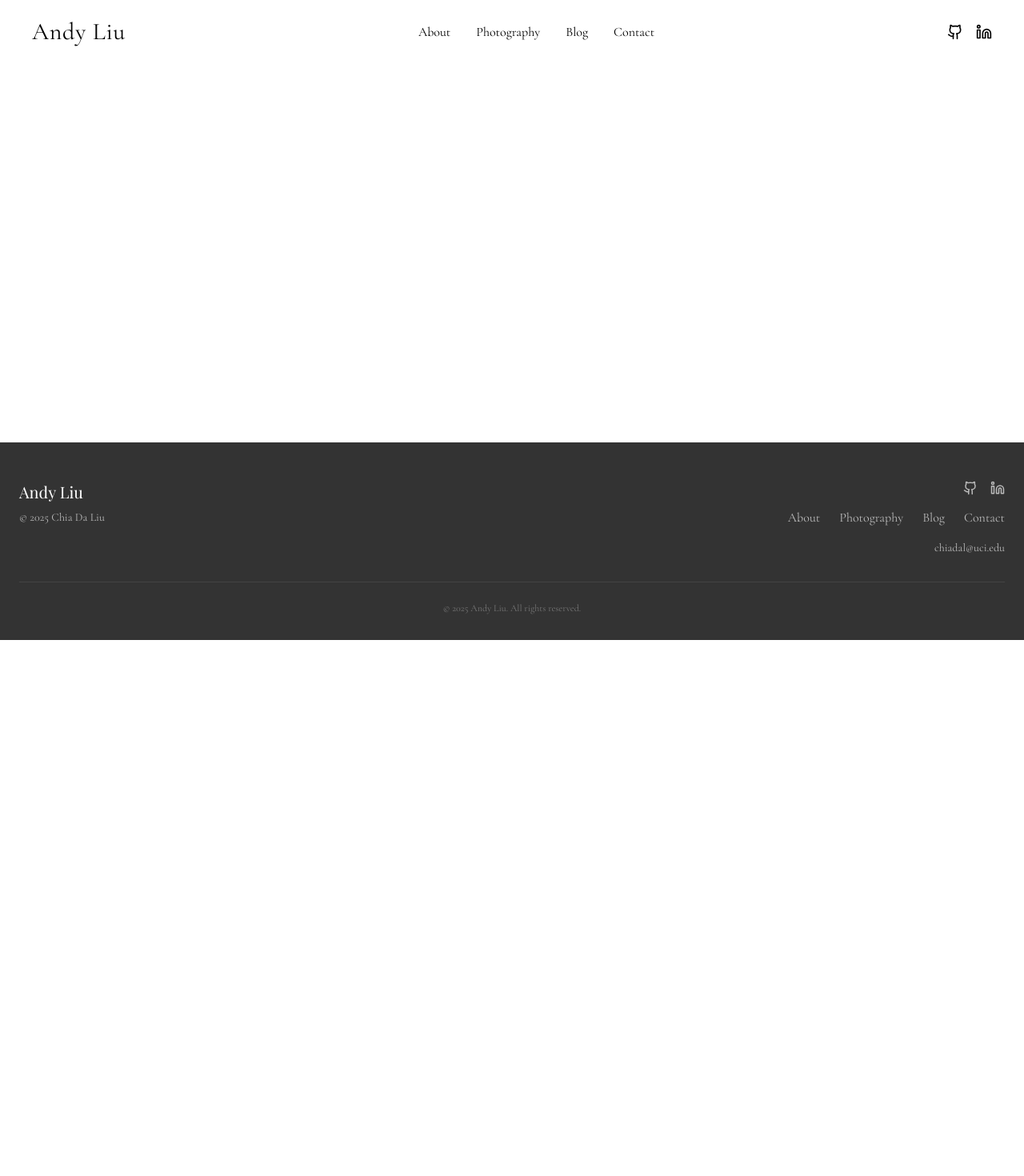
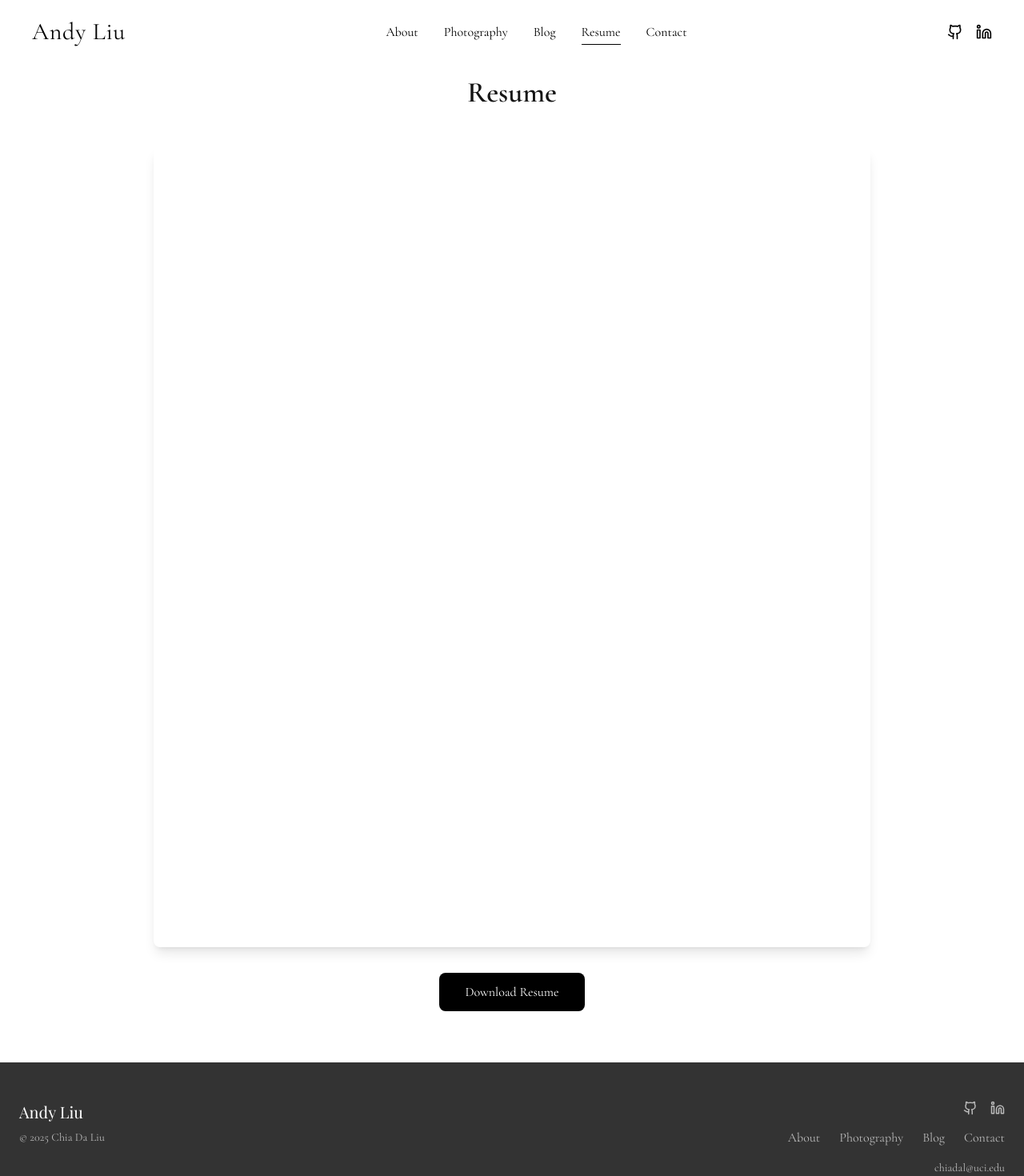
Before and after one commit to Yoppman/AndyLiu-Website, a React (Vite) app: page /resume in a window 1280 px wide. Shown: the top 1470 px of the page at 80% size. Before the commit the page ends 800 px from the top, so only its background shows below. Built offline with nearby package versions, Linux system fonts and the light colour scheme; a web font is replaced by a local one.

Commit message:
Add Resume page

```diff
--- a/package.json
+++ b/package.json
@@ -17,9 +17,11 @@
     "dotenv": "^16.5.0",
     "lucide-react": "^0.330.0",
     "node-fetch": "^3.3.2",
+    "pdfjs-dist": "^5.4.54",
     "react": "^18.2.0",
     "react-dom": "^18.2.0",
     "react-intersection-observer": "^9.16.0",
+    "react-pdf": "^10.0.1",
     "react-router-dom": "^6.22.0",
     "react-window": "^1.8.11",
     "sharp": "^0.34.1"
--- a/src/App.tsx
+++ b/src/App.tsx
@@ -8,6 +8,7 @@ import About from './pages/About';
 import Photography from './pages/Photography';
 import GalleryDetail from './pages/GalleryDetail'
 import Blog from './pages/Blog';
+import Resume from './pages/Resume';
 import Contact from './pages/Contact';
 
 function App() {
@@ -24,6 +25,7 @@ function App() {
             <Route path="/photography" element={<Photography />} />
             <Route path="/photography/:slug" element={<GalleryDetail />} />
             <Route path="/blog" element={<Blog />} />
+            <Route path="/resume" element={<Resume />} />
             <Route path="/contact" element={<Contact />} />
           </Routes>
         </main>
--- a/src/components/Header.tsx
+++ b/src/components/Header.tsx
@@ -91,6 +91,7 @@ export default function Header() {
               { to: '/about', label: 'About' },
               { to: '/photography', label: 'Photography' },
               { to: '/blog', label: 'Blog' },
+              { to: '/resume', label: 'Resume' },
               { to: '/contact', label: 'Contact' },
             ].map(({ to, label }) => (
               <li key={to}>
--- a/src/components/Hero.tsx
+++ b/src/components/Hero.tsx
@@ -2,7 +2,7 @@ import React from 'react';
 
 const Hero: React.FC = () => {
   return (
-    <section className="pt-10 min-h-[calc(100vh-5rem)] bg-[#f4f4f3]">
+    <section className="pt-10 min-h-[calc(100vh-5rem)] lg:min-h-[calc(80vh-5rem)] xl:min-h-[calc(70vh-5rem)] bg-[#f4f4f3]">
       <div className="max-w-7xl mx-auto px-6 py-16 md:py-20">
         <div className="flex flex-col md:flex-row md:items-center md:space-x-12">
           <div className="md:w-1/2 mb-10 md:mb-0 flex items-center justify-center">
--- a/src/components/LocationInfo.tsx
+++ b/src/components/LocationInfo.tsx
@@ -10,7 +10,7 @@ const containerStyle = {
   height: '100%',
 };
 
-const center = { lat: 33.6868, lng: -117.8413 };
+const center = { lat: 37.3541, lng: -121.9552 };
 
 const mapOptions = {
   disableDefaultUI: true,
@@ -35,7 +35,7 @@ function LocationInfo() {
             <em>Current Location</em>
           </p>
           <h2 className="font-cormorant text-4xl md:text-5xl lg:text-6xl leading-loose">
-            Irvine, California
+            Santa Clara, California
           </h2>
         </div>
 
--- /dev/null
+++ b/src/pages/Resume.tsx
@@ -0,0 +1,72 @@
+import React, { useState } from 'react';
+
+const Resume: React.FC = () => {
+  const [showDownloadModal, setShowDownloadModal] = useState(false);
+
+  const handleDownload = () => {
+    const link = document.createElement('a');
+    link.href = '/Resume_Chia-Da-Liu.pdf';
+    link.download = 'Resume_Chia-Da-Liu.pdf';
+    document.body.appendChild(link);
+    link.click();
+    document.body.removeChild(link);
+    setShowDownloadModal(false);
+  };
+
+  return (
+    <div className="max-w-7xl mx-auto px-6 py-16 pt-24">
+      <h1 className="font-cormorant font-bold text-4xl mb-12 text-center">
+        Resume
+      </h1>
+
+      <div className="max-w-4xl mx-auto">
+        {/* PDF Preview */}
+        <div className="bg-white rounded-lg shadow-lg overflow-hidden">
+          <iframe
+            src="/Resume_Chia-Da-Liu.pdf#toolbar=0&navpanes=0&scrollbar=0"
+            className="w-full h-[800px] md:h-[1000px]"
+            title="Resume Preview"
+          />
+        </div>
+
+        {/* Download Button */}
+        <div className="mt-8 text-center">
+          <button
+            onClick={() => setShowDownloadModal(true)}
+            className="bg-black text-white px-8 py-3 rounded-lg hover:bg-gray-800 transition-colors duration-200 font-medium"
+          >
+            Download Resume
+          </button>
+        </div>
+      </div>
+
+      {/* Download Confirmation Modal */}
+      {showDownloadModal && (
+        <div className="fixed inset-0 bg-black bg-opacity-50 flex items-center justify-center z-50">
+          <div className="bg-white rounded-lg p-8 max-w-md mx-4">
+            <h3 className="text-xl font-semibold mb-4">Download Resume</h3>
+            <p className="text-gray-600 mb-6">
+              Would you like to download the resume as a PDF file?
+            </p>
+            <div className="flex space-x-4">
+              <button
+                onClick={handleDownload}
+                className="bg-black text-white px-6 py-2 rounded hover:bg-gray-800 transition-colors duration-200"
+              >
+                Yes, Download
+              </button>
+              <button
+                onClick={() => setShowDownloadModal(false)}
+                className="bg-gray-300 text-gray-700 px-6 py-2 rounded hover:bg-gray-400 transition-colors duration-200"
+              >
+                Cancel
+              </button>
+            </div>
+          </div>
+        </div>
+      )}
+    </div>
+  );
+};
+
+export default Resume;
```
Also changed, not shown: 2 other files (tests, documents, lock files or other folders).
